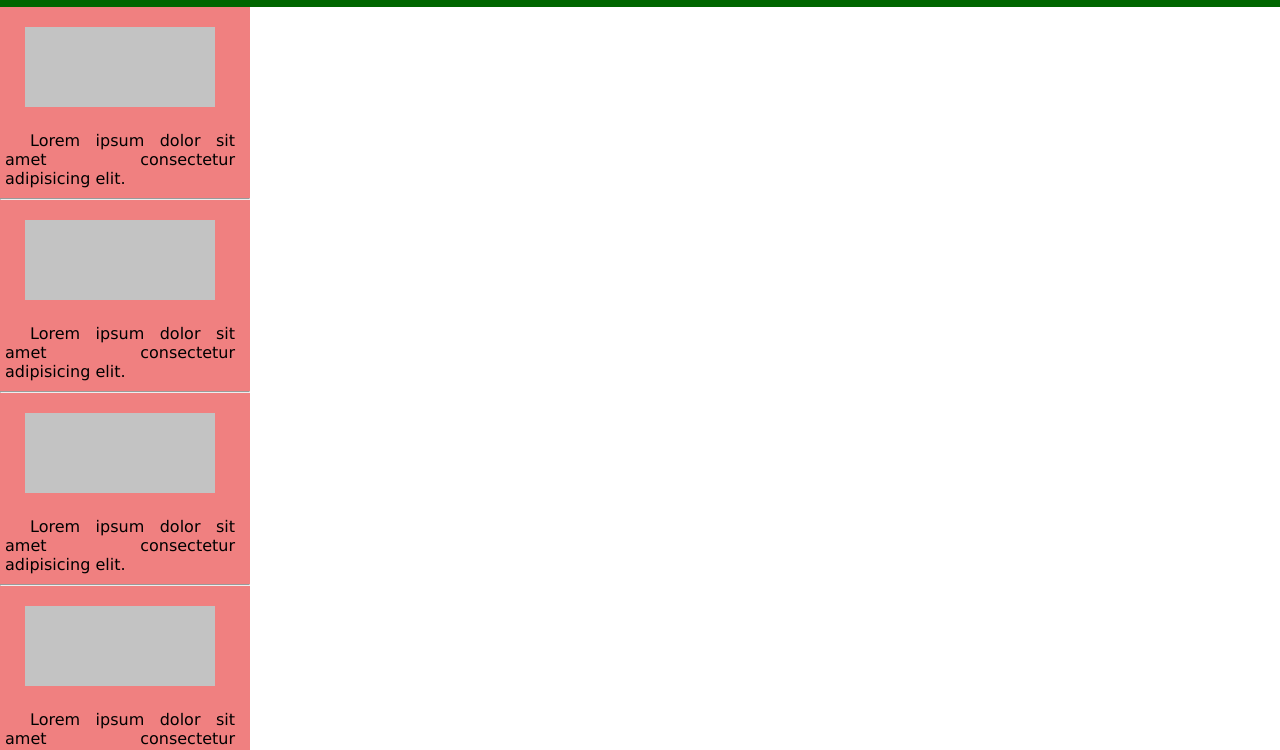
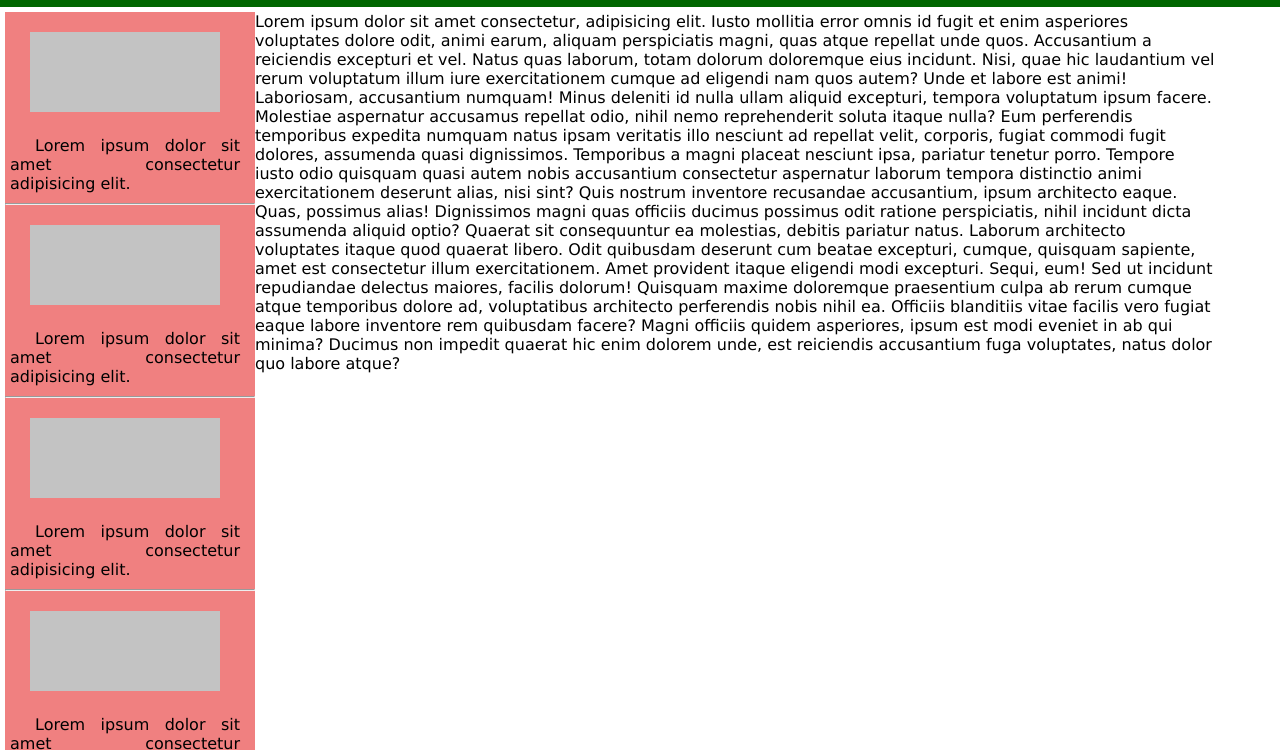
Before and after one commit to bulmaroarellano/Pruebas_de_disegno_1, a plain HTML site: page index.html in a window 1280 px wide. Shown: the part 50-800 px from the top of the page. Drawn offline with Linux system fonts and the light colour scheme.

Commit message:
Add FlexBox

```diff
--- a/39_Desafío:_Layout_1.css
+++ b/39_Desafío:_Layout_1.css
@@ -51,7 +51,8 @@ aside
     max-width: 250px;
     height: 960px;
     background-color: lightcoral;
-    display: inline-block;
+    display: flex;
+    flex-direction: column;
 }
 
 aside img
@@ -71,6 +72,11 @@ aside figcaption
 
 main
 {
-    display: inline;
+    display: flex;
     width:75vw;
 }
+
+.container{
+    margin: 5px;
+    display: flex;/* flex-direction: column; */x;
+}
--- a/index.html
+++ b/index.html
@@ -27,6 +27,8 @@
                 <a><li>PQRS</li></a>
             </ul>
         </header>
+        <div class="container">
+
         <aside>
             <div><figure>
                 <img src="void_news.png" alt="Void news placeholder image">
@@ -69,5 +71,7 @@
         Odit quibusdam deserunt cum beatae excepturi, cumque, quisquam sapiente, amet est consectetur illum exercitationem. Amet provident itaque eligendi modi excepturi. Sequi, eum! Sed ut incidunt repudiandae delectus maiores, facilis dolorum!
         Quisquam maxime doloremque praesentium culpa ab rerum cumque atque temporibus dolore ad, voluptatibus architecto perferendis nobis nihil ea. Officiis blanditiis vitae facilis vero fugiat eaque labore inventore rem quibusdam facere?
         Magni officiis quidem asperiores, ipsum est modi eveniet in ab qui minima? Ducimus non impedit quaerat hic enim dolorem unde, est reiciendis accusantium fuga voluptates, natus dolor quo labore atque?</main>
-    </body>
+
+        </div>
+     </body>
 </html>
```
